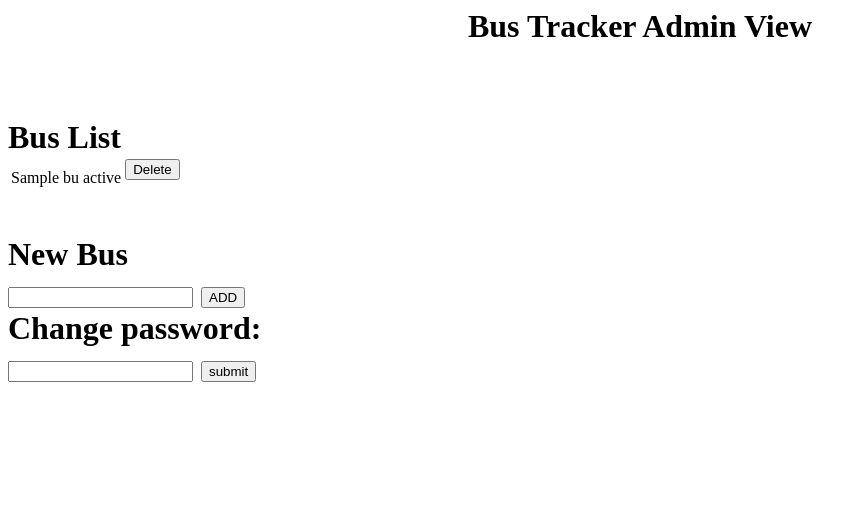
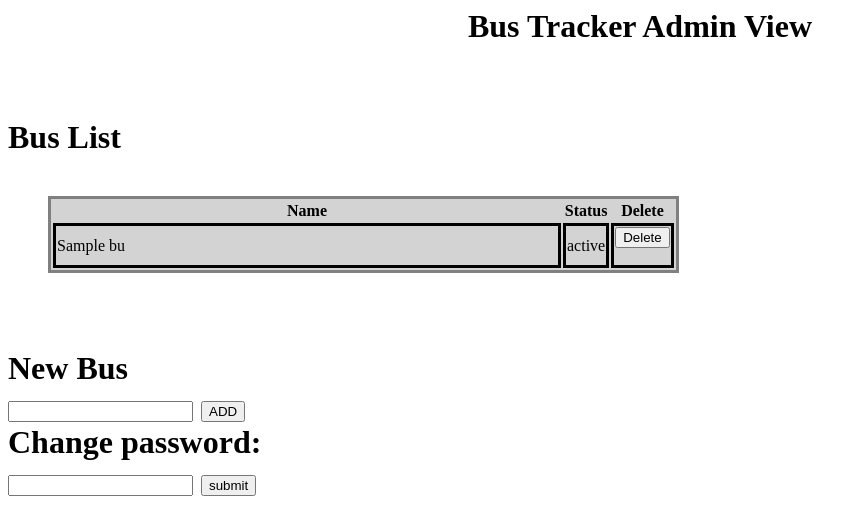
Before and after one commit to antlaw0/Bus-Tracker-App, a Flask app: page /admin in a window 1280 px wide. Shown: the top 513 px of the page, without its empty margins (0-866 px from the left). Run offline with Flask 2, Linux system fonts and the light colour scheme; the visitor is signed in with stand-in values (Sample User, id 1); tables that the repository leaves empty hold one stand-in row (values such as "Sample post").

Commit message:
added styling

```diff
--- /dev/null
+++ b/static/style.css
@@ -0,0 +1,10 @@
+table, tr, td{
+border-style: solid;
+
+border-width: 3px;
+border-color: blue
+padding: 50px;
+margin: 40px;
+background-color: lightGray
+
+}
--- a/templates/admin.html
+++ b/templates/admin.html
@@ -1,5 +1,9 @@
 <DOCTYPEHTML>
 <title>Bus Tracker Admin View</title>
+
+<link rel='stylesheet' href='/static/style.css' />
+
+
 <h1><center>Bus Tracker Admin View</center></title>
 <br>
 {% for message in messages %}
@@ -9,9 +13,14 @@
 Bus List
 <br>
 <table>
+	<tr>
+		<th>Name</th>
+		<th>Status</th>
+		<th>Delete</th>
+	</tr>
 	{% for bus in buses %}
 		<tr>
-			<td>
+			<td style="width: 500px;">
 				{{bus.busName}}
 			</td>
 			<td>
```
Also changed, not shown: templates/main.html (+7 -2 lines).
